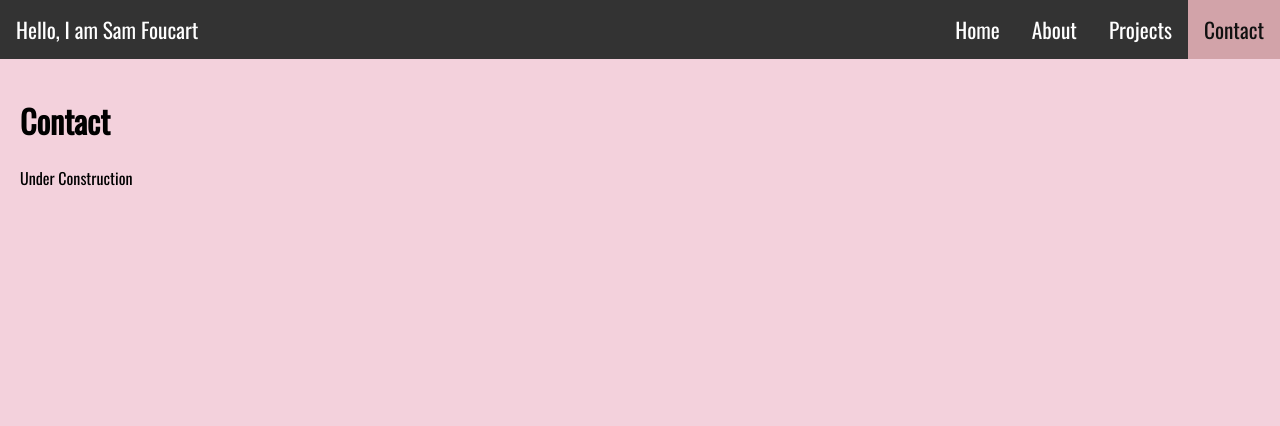
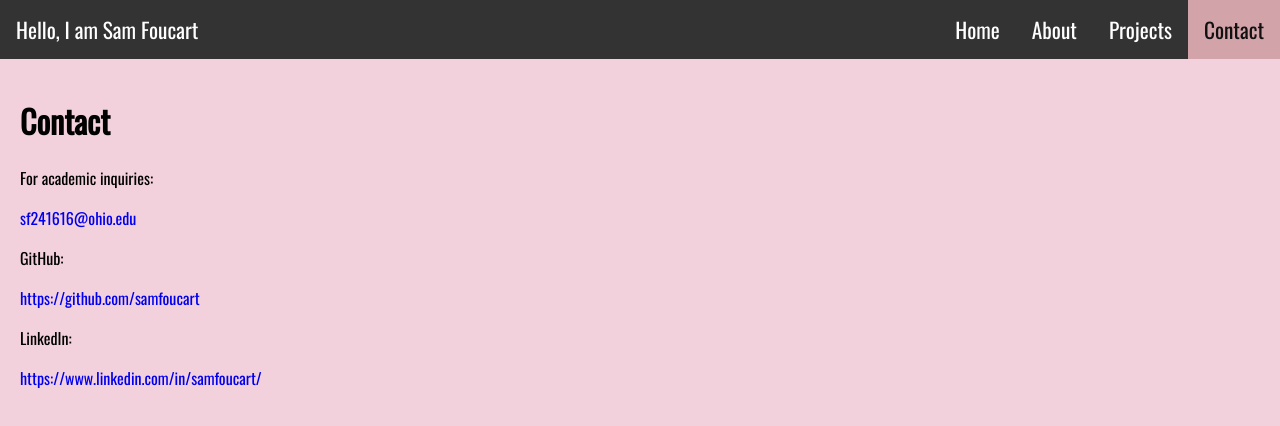
Before and after one commit to samfoucart/samfoucart, a plain HTML site: page contact.html in a window 1280 px wide. Drawn offline with nearby package versions, Linux system fonts and the light colour scheme.

Commit message:
Added content to Contact

```diff
--- a/contact.html
+++ b/contact.html
@@ -35,7 +35,12 @@
     </div>
     <div class="content-body">
         <h1>Contact</h1>
-        <p>Under Construction</p>
+        <p>For academic inquiries:</p>
+        <a href="mailto:sf241616@ohio.edu">sf241616@ohio.edu</a>
+        <p>GitHub:</p>
+        <a href="https://github.com/samfoucart">https://github.com/samfoucart</a>
+        <p>LinkedIn:</p>
+        <a href="https://www.linkedin.com/in/samfoucart/">https://www.linkedin.com/in/samfoucart/</a>
     </div>
 </main>
 
```
